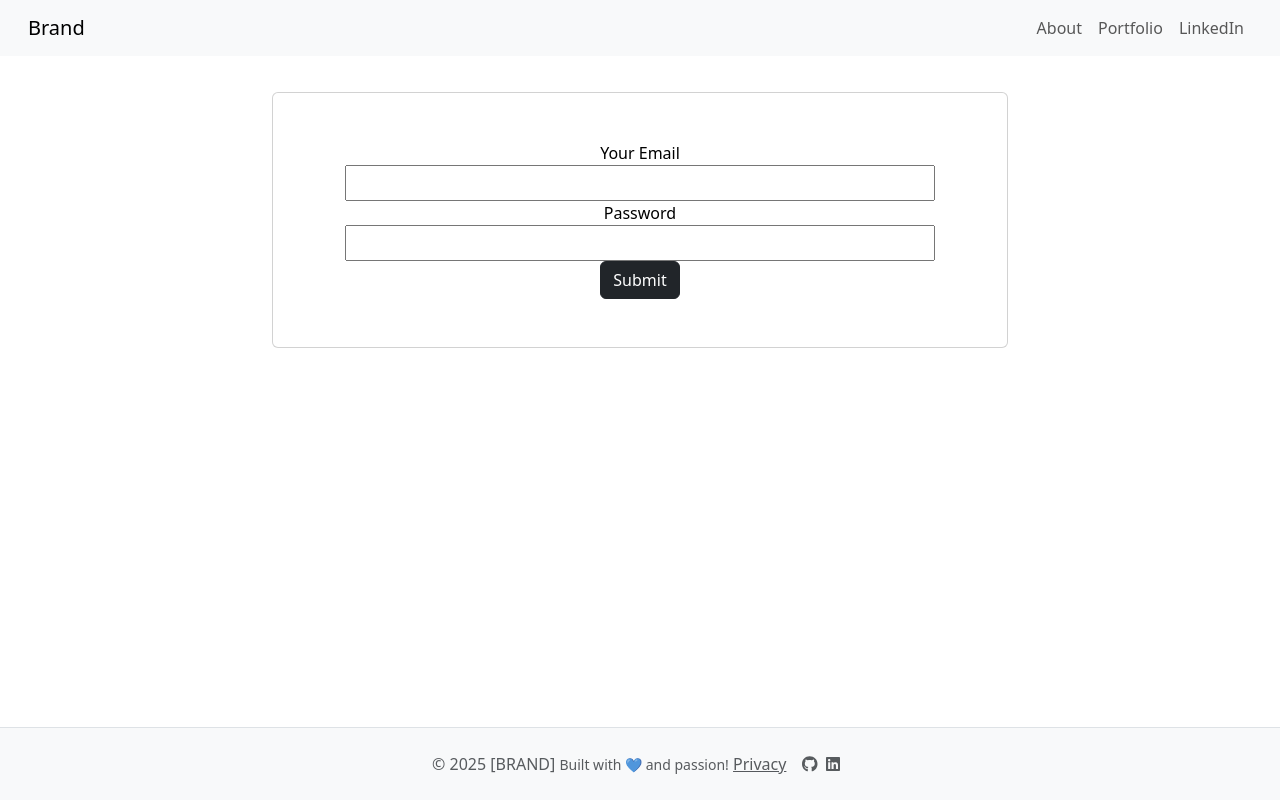
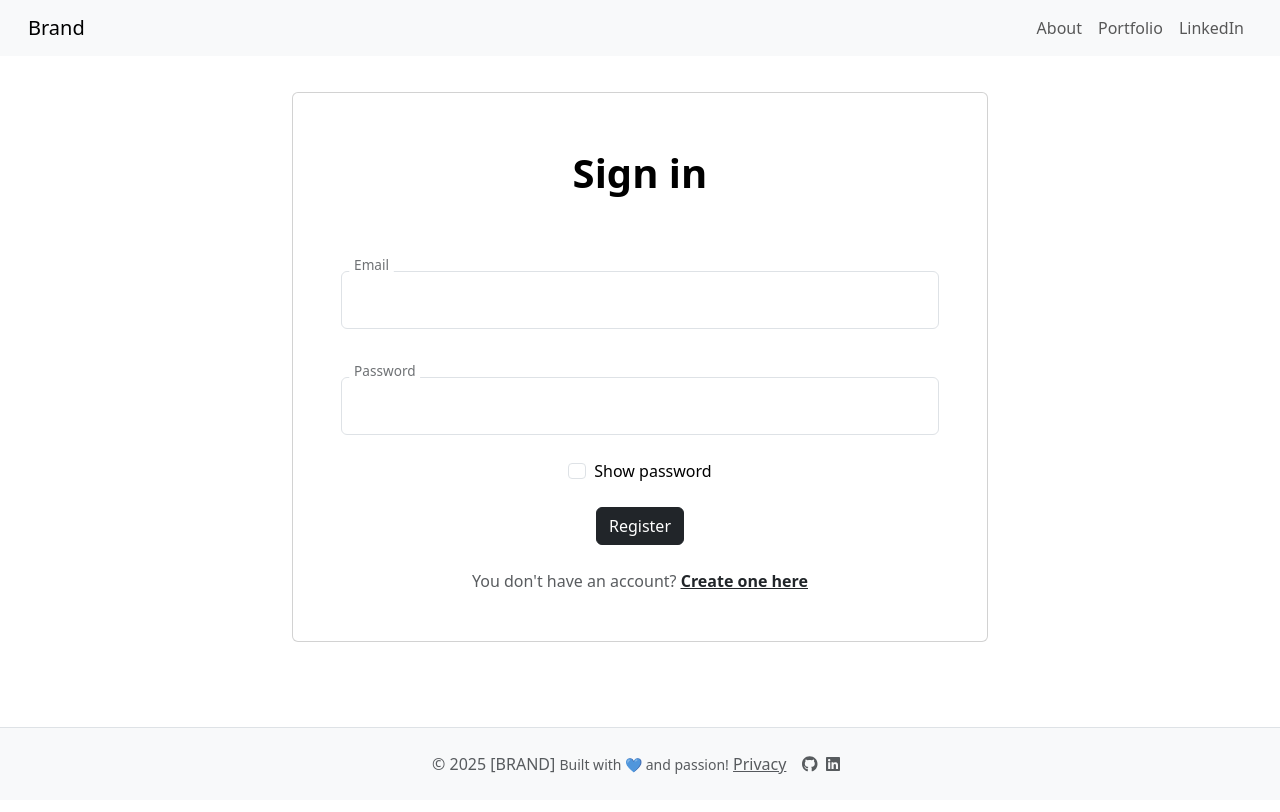
Before and after one commit to Alicia-OC/MonthlyExpenses, a React (Vite) app in the folder client/: page /signin in a window 1280 px wide. Shown: the top 812 px of the page. Built offline with nearby package versions, Linux system fonts and the light colour scheme; no server answers.

Commit message:
improved the signin UI + fixed password bug

```diff
--- a/client/src/pages/SignIn/SignIn.jsx
+++ b/client/src/pages/SignIn/SignIn.jsx
@@ -10,6 +10,8 @@ const SignIn = () => {
   const [message, setMessage] = useState();
   const [email, setEmail] = useState('');
   const [password, setPassword] = useState('');
+  const [pwVisibility, setPwVisibility] = useState(false);
+  const [isLoading, setIsLoading] = useState(false);
 
   const handleSubmit = async (e) => {
     e.preventDefault();
@@ -46,29 +48,92 @@ const SignIn = () => {
           <div className="col-lg-12 col-xl-11">
             <div className="card text-black">
               <div className="card-body ">
-                <form className="mx-1 mx-md-4" onSubmit={handleSubmit}>
+                <div className="row justify-content-center">
+                  <p className="text-center h1 fw-bold mb-3 mx-1 mx-md-4 mt-2">
+                    Sign in
+                  </p>
+                  <p className="error-message text-center p fw-bold mb-3 mx-1 mx-md-4 mt-2">
                     {' '}
-                  {message && <div>{message}</div>}
-                  <label htmlFor="email">Your Email</label>
+                    {message}
+                  </p>
+
+                  <form className="mx-1 mx-md-4">
+
+                    <div className="d-flex flex-row align-items-center mb-4">
+                      <div className="form-floating flex-fill mb-0">
+                        <i className="fas fa-envelope fa-lg me-3 fa-fw"></i>
                         <input
-                    type="text"
-                    id="email"
-                    value={email}
                           onChange={(e) => setEmail(e.target.value)}
-                  />{' '}
-                  <label htmlFor="password">Password</label>
+                          type="email"
+                          id="form-email"
+                          className="form-control"
+                        />
+                        <label className="form-label" htmlFor="form-email">
+                          Email
+                        </label>
+                      </div>
+                    </div>
+
+                    <div className="d-flex flex-row align-items-center mb-4">
+                      <div className="form-floating flex-fill mb-0">
+                        <i className="fas fa-lock fa-lg me-3 fa-fw"></i>
+
                         <input
-                    type="password"
-                    id="password"
-                    value={password}
                           onChange={(e) => setPassword(e.target.value)}
-                  />{' '}
+                          type={pwVisibility ? 'text' : 'password'}
+                          id="form-pw"
+                          className="form-control"
+                        />
+                        <label className="form-label" htmlFor="form-pw">
+                          Password
+                        </label>
+                      </div>
+                    </div>
+
+
+                    <div className="form-check d-flex justify-content-center mb-4">
+                      <input
+                        className="form-check-input me-2"
+                        type="checkbox"
+                        value=""
+                        id="show-pw"
+                        onClick={(e) => setPwVisibility(!pwVisibility)}
+                      />
+                      <label className="form-check-label" htmlFor="show-pw">
+                        Show password
+                      </label>
+                    </div>
+
                     <div>
-                    <button className="btn btn-dark" type="submit">
-                      Submit
+                      <button
+                        onClick={handleSubmit}
+                        className="btn btn-dark"
+                        type="submit"
+                        disabled={isLoading}
+                      >
+                        {isLoading ? (
+                          <>
+                            <span
+                              className="spinner-border spinner-border-sm me-2"
+                              role="status"
+                              aria-hidden="true"
+                            ></span>
+                            Creating Account...
+                          </>
+                        ) : (
+                          'Register'
+                        )}{' '}
                       </button>
                     </div>
+
+                    <p className="text-center text-muted mt-4 mb-0">
+                      You don't have an account?{' '}
+                      <a href="/signup" className="fw-bold text-body">
+                        <u>Create one here</u>
+                      </a>
+                    </p>
                   </form>
+                </div>
               </div>
             </div>
           </div>
--- a/client/src/pages/SignUp/SignUp.jsx
+++ b/client/src/pages/SignUp/SignUp.jsx
@@ -14,6 +14,7 @@ const SignUp = () => {
   const [password, setPassword] = useState('');
   const [confirmPassword, setConfirmPassword] = useState('');
   const [isLoading, setIsLoading] = useState(false);
+  const [pwVisibility, setPwVisibility] = useState(false);
 
   const validateData = () => {
     if (!fullName.trim() || !email.trim() || !password || !confirmPassword) {
@@ -38,6 +39,8 @@ const SignUp = () => {
       return true;
     }
   };
+
+  const changePwVisibility = () => {};
 
   const handleSubmit = async (e) => {
     e.preventDefault();
@@ -71,7 +74,6 @@ const SignUp = () => {
         setMessage('Failed to create account. Please try again.');
       } finally {
         setIsLoading(false);
-
       }
     }
   };
@@ -129,7 +131,7 @@ const SignUp = () => {
 
                         <input
                           onChange={(e) => setPassword(e.target.value)}
-                          type="password"
+                          type={pwVisibility ? 'text' : 'password'}
                           id="form-pw"
                           className="form-control"
                         />
@@ -144,7 +146,7 @@ const SignUp = () => {
                         <i className="fas fa-key fa-lg me-3 fa-fw"></i>
                         <input
                           onChange={(e) => setConfirmPassword(e.target.value)}
-                          type="password"
+                          type={pwVisibility ? 'text' : 'password'}
                           id="form-repeat-pw"
                           className="form-control"
                         />
@@ -160,6 +162,7 @@ const SignUp = () => {
                         type="checkbox"
                         value=""
                         id="show-pw"
+                        onClick={(e) => setPwVisibility(!pwVisibility)}
                       />
                       <label className="form-check-label" htmlFor="show-pw">
                         Show password
```
Also changed, not shown: client/src/index.css (+6 -6 lines). Lines whose indentation alone changed are shown as unchanged.
